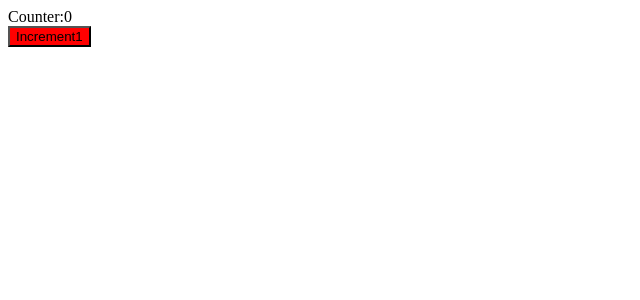
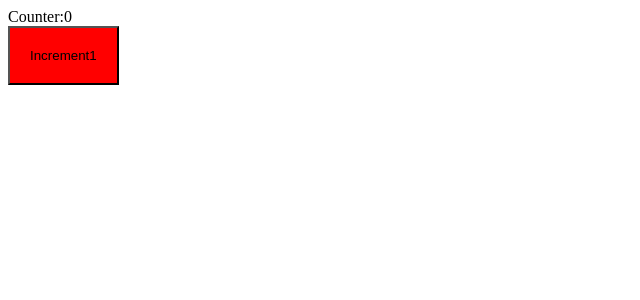
Before and after one commit to roman-gravit/Webpack, a React app: page / in a window 1280 px wide. Shown: the top 300 px of the page, without its empty margins (0-640 px from the left). Built offline with nearby package versions, Linux system fonts and the light colour scheme.

Commit message:
webpack decomposition, add css modules approach

```diff
--- a/public/index.html
+++ b/public/index.html
@@ -6,6 +6,6 @@
 	<title>Document</title>
 </head>
 <body>
-	<div id="root">123-1</div>
+	<div id="root">loading.....</div>
 </body>
 </html>
--- /dev/null
+++ b/src/components/App.module.scss
@@ -0,0 +1,4 @@
+.button {
+	background-color: red;
+	padding: 20px;
+}
--- a/src/components/app.scss
+++ /dev/null
@@ -1,3 +0,0 @@
-button {
-	background-color: red;
-}
--- a/src/components/app.tsx
+++ b/src/components/app.tsx
@@ -1,15 +1,15 @@
 import React, { useState } from "react";
-import "./app.scss";
+import classes from "./App.module.scss";
 
 export const App = () => {
 
-	const [count, setCounter] = useState(0);
+	const [count, setCounter] = useState<number>(0);
 
 	const increment = () => setCounter(count+1);
 	return (
 		<div>
 			<div>Counter:{count}</div>
-			<button onClick={increment}>Increment1</button>
+			<button className={classes.button} onClick={increment}>Increment1</button>
 		</div>
   	)
 }
--- a/src/index.tsx
+++ b/src/index.tsx
@@ -1,6 +1,6 @@
 import React from "react";
 import ReactDOM from "react-dom/client";
-import { App } from "./components/app";
+import { App } from "./components/App";
 
 const root = ReactDOM.createRoot(
   document.getElementById('root') as HTMLElement
--- a/src/test.ts
+++ /dev/null
@@ -1,5 +0,0 @@
-export { sum };
-
-function sum(a: number, b: number): number {
-	return a + b;
-}
--- /dev/null
+++ b/src/typings.d.ts
@@ -0,0 +1,4 @@
+declare module '*.module.scss' {
+	const content: Record<string, string>;
+	export default content;
+}
--- a/webpack.config.ts
+++ b/webpack.config.ts
@@ -12,7 +12,7 @@ export default (env: EnvVariables) => {
 
 	const paths: BuildPaths = {
 		entry: path.resolve(__dirname, "src", "index.tsx"),
-		output: path.resolve(__dirname, "build"),
+		output: path.resolve(__dirname, "out"),
 		html: path.resolve(__dirname, "public", "index.html")
 	}
 
```
Also changed, not shown: package.json (+7 -6 lines), 8 other files (tests, documents, lock files or other folders).
